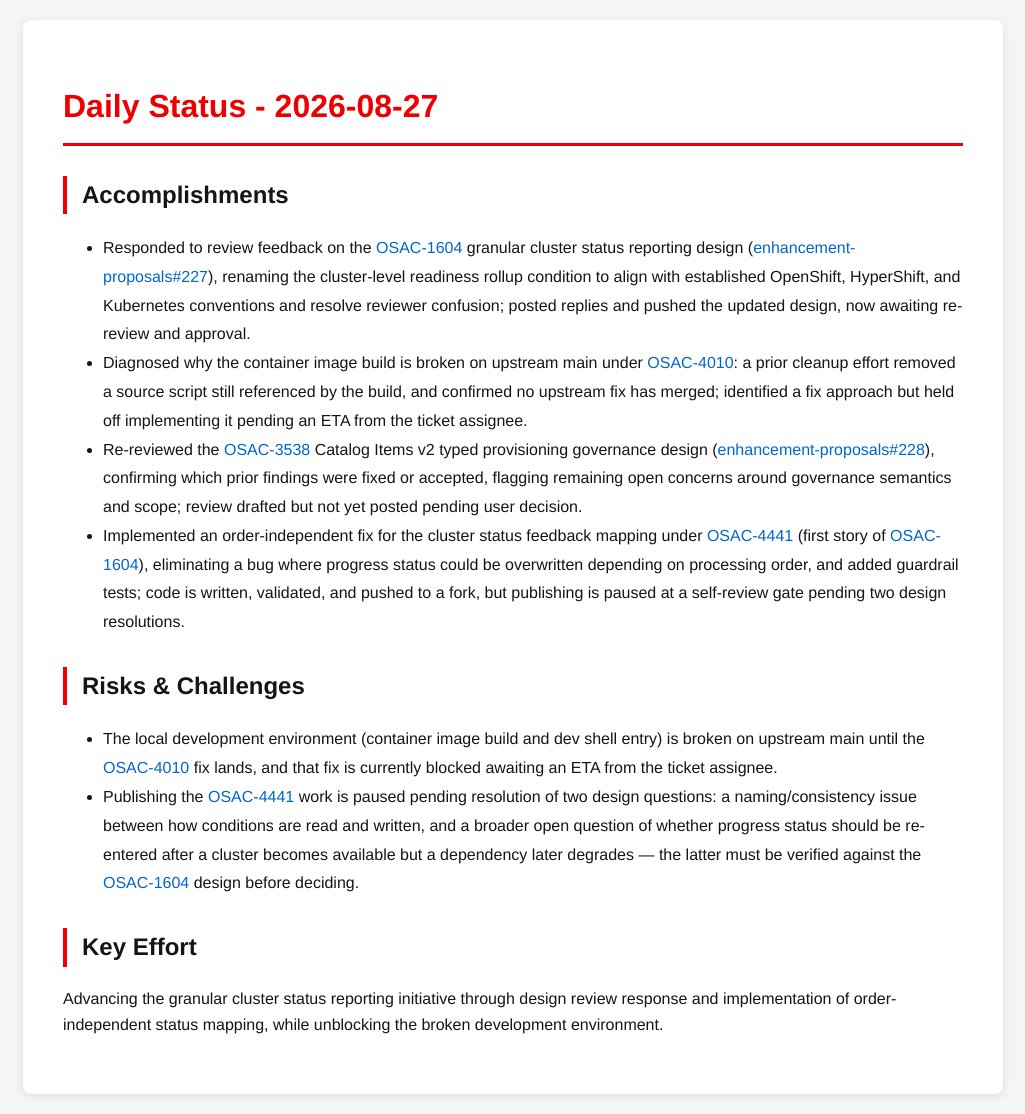
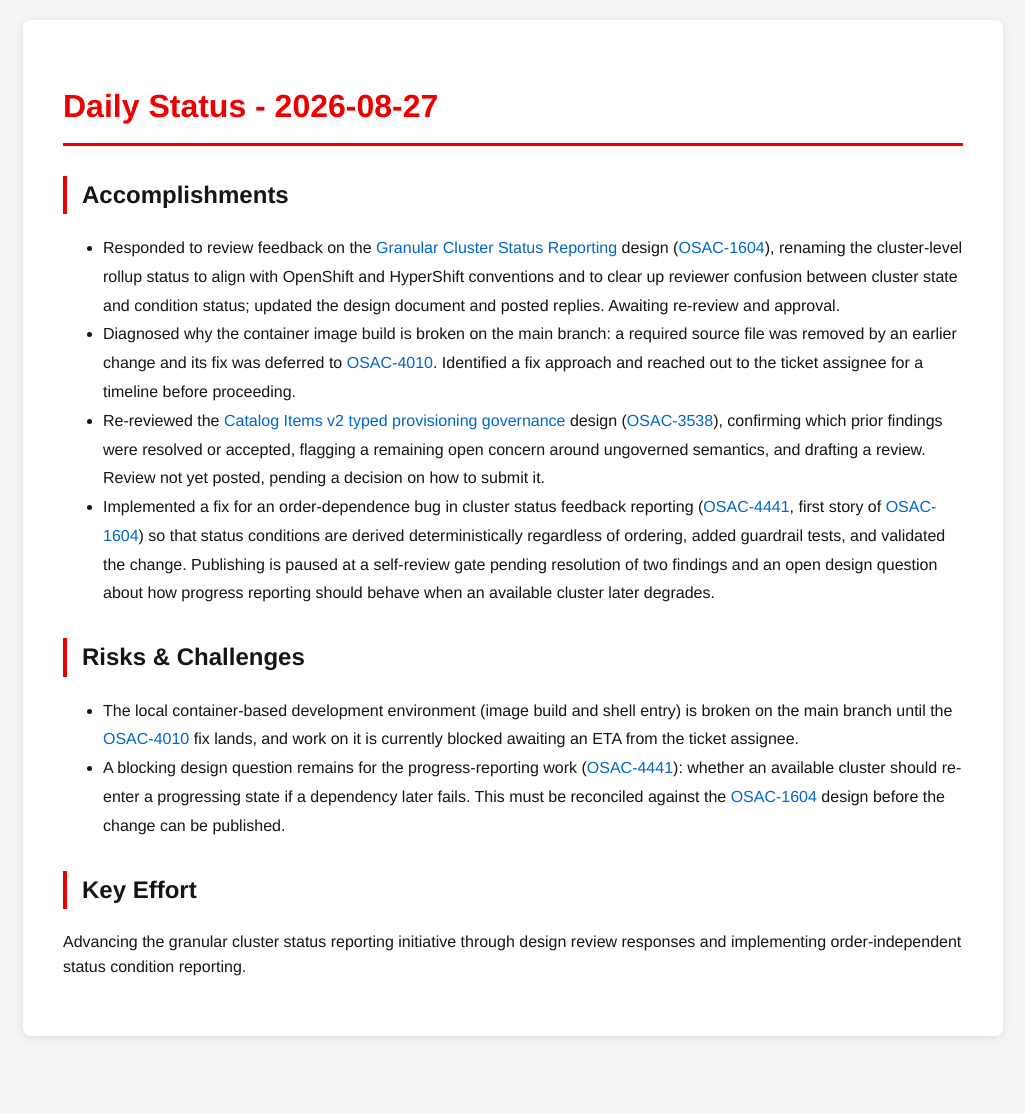
Before and after one commit to tzvatot/daily-status, a Jekyll site: the page built from 2026-08-27.md, in a window 1280 px wide. Shown: the whole page, without its empty margins (127-1152 px from the left). Built offline with Jekyll 4.4.1, drawn with Linux system fonts in a browser that asks for light colours; after the commit the page ends 1056 px from its top, so only the background shows below that.

Commit message:
Daily status update - 2026-08-27

```diff
--- a/2026-08-27.md
+++ b/2026-08-27.md
@@ -7,14 +7,14 @@ date: 2026-08-27
 # Daily Status - 2026-08-27
 
 ## Accomplishments
-- Responded to review feedback on the [OSAC-1604](https://redhat.atlassian.net/browse/OSAC-1604) granular cluster status reporting design ([enhancement-proposals#227](https://github.com/osac-project/enhancement-proposals/pull/227)), renaming the cluster-level readiness rollup condition to align with established OpenShift, HyperShift, and Kubernetes conventions and resolve reviewer confusion; posted replies and pushed the updated design, now awaiting re-review and approval.
-- Diagnosed why the container image build is broken on upstream main under [OSAC-4010](https://redhat.atlassian.net/browse/OSAC-4010): a prior cleanup effort removed a source script still referenced by the build, and confirmed no upstream fix has merged; identified a fix approach but held off implementing it pending an ETA from the ticket assignee.
-- Re-reviewed the [OSAC-3538](https://redhat.atlassian.net/browse/OSAC-3538) Catalog Items v2 typed provisioning governance design ([enhancement-proposals#228](https://github.com/osac-project/enhancement-proposals/pull/228)), confirming which prior findings were fixed or accepted, flagging remaining open concerns around governance semantics and scope; review drafted but not yet posted pending user decision.
-- Implemented an order-independent fix for the cluster status feedback mapping under [OSAC-4441](https://redhat.atlassian.net/browse/OSAC-4441) (first story of [OSAC-1604](https://redhat.atlassian.net/browse/OSAC-1604)), eliminating a bug where progress status could be overwritten depending on processing order, and added guardrail tests; code is written, validated, and pushed to a fork, but publishing is paused at a self-review gate pending two design resolutions.
+- Responded to review feedback on the [Granular Cluster Status Reporting](https://github.com/osac-project/enhancement-proposals/pull/227) design ([OSAC-1604](https://redhat.atlassian.net/browse/OSAC-1604)), renaming the cluster-level rollup status to align with OpenShift and HyperShift conventions and to clear up reviewer confusion between cluster state and condition status; updated the design document and posted replies. Awaiting re-review and approval.
+- Diagnosed why the container image build is broken on the main branch: a required source file was removed by an earlier change and its fix was deferred to [OSAC-4010](https://redhat.atlassian.net/browse/OSAC-4010). Identified a fix approach and reached out to the ticket assignee for a timeline before proceeding.
+- Re-reviewed the [Catalog Items v2 typed provisioning governance](https://github.com/osac-project/enhancement-proposals/pull/228) design ([OSAC-3538](https://redhat.atlassian.net/browse/OSAC-3538)), confirming which prior findings were resolved or accepted, flagging a remaining open concern around ungoverned semantics, and drafting a review. Review not yet posted, pending a decision on how to submit it.
+- Implemented a fix for an order-dependence bug in cluster status feedback reporting ([OSAC-4441](https://redhat.atlassian.net/browse/OSAC-4441), first story of [OSAC-1604](https://redhat.atlassian.net/browse/OSAC-1604)) so that status conditions are derived deterministically regardless of ordering, added guardrail tests, and validated the change. Publishing is paused at a self-review gate pending resolution of two findings and an open design question about how progress reporting should behave when an available cluster later degrades.
 
 ## Risks & Challenges
-- The local development environment (container image build and dev shell entry) is broken on upstream main until the [OSAC-4010](https://redhat.atlassian.net/browse/OSAC-4010) fix lands, and that fix is currently blocked awaiting an ETA from the ticket assignee.
-- Publishing the [OSAC-4441](https://redhat.atlassian.net/browse/OSAC-4441) work is paused pending resolution of two design questions: a naming/consistency issue between how conditions are read and written, and a broader open question of whether progress status should be re-entered after a cluster becomes available but a dependency later degrades — the latter must be verified against the [OSAC-1604](https://redhat.atlassian.net/browse/OSAC-1604) design before deciding.
+- The local container-based development environment (image build and shell entry) is broken on the main branch until the [OSAC-4010](https://redhat.atlassian.net/browse/OSAC-4010) fix lands, and work on it is currently blocked awaiting an ETA from the ticket assignee.
+- A blocking design question remains for the progress-reporting work ([OSAC-4441](https://redhat.atlassian.net/browse/OSAC-4441)): whether an available cluster should re-enter a progressing state if a dependency later fails. This must be reconciled against the [OSAC-1604](https://redhat.atlassian.net/browse/OSAC-1604) design before the change can be published.
 
 ## Key Effort
-Advancing the granular cluster status reporting initiative through design review response and implementation of order-independent status mapping, while unblocking the broken development environment.
+Advancing the granular cluster status reporting initiative through design review responses and implementing order-independent status condition reporting.
```
